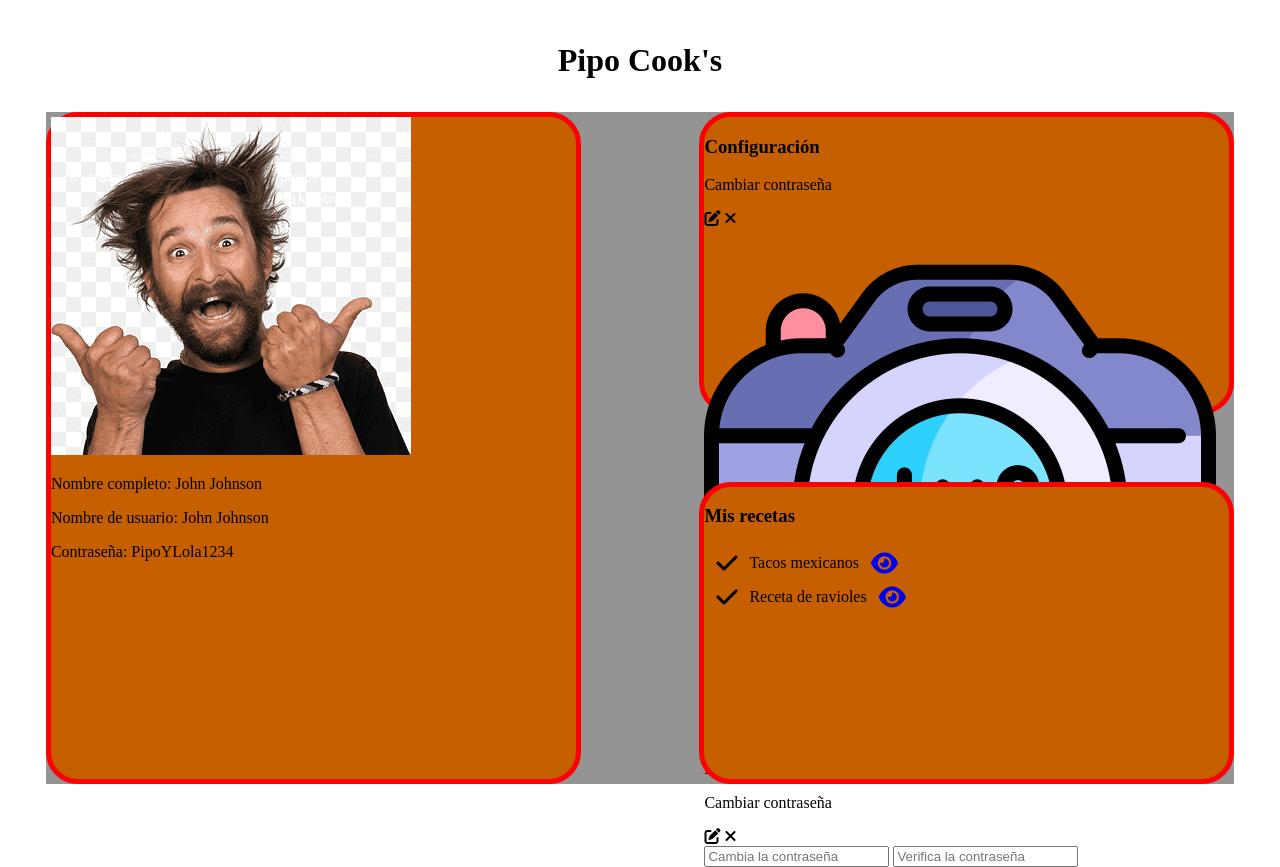
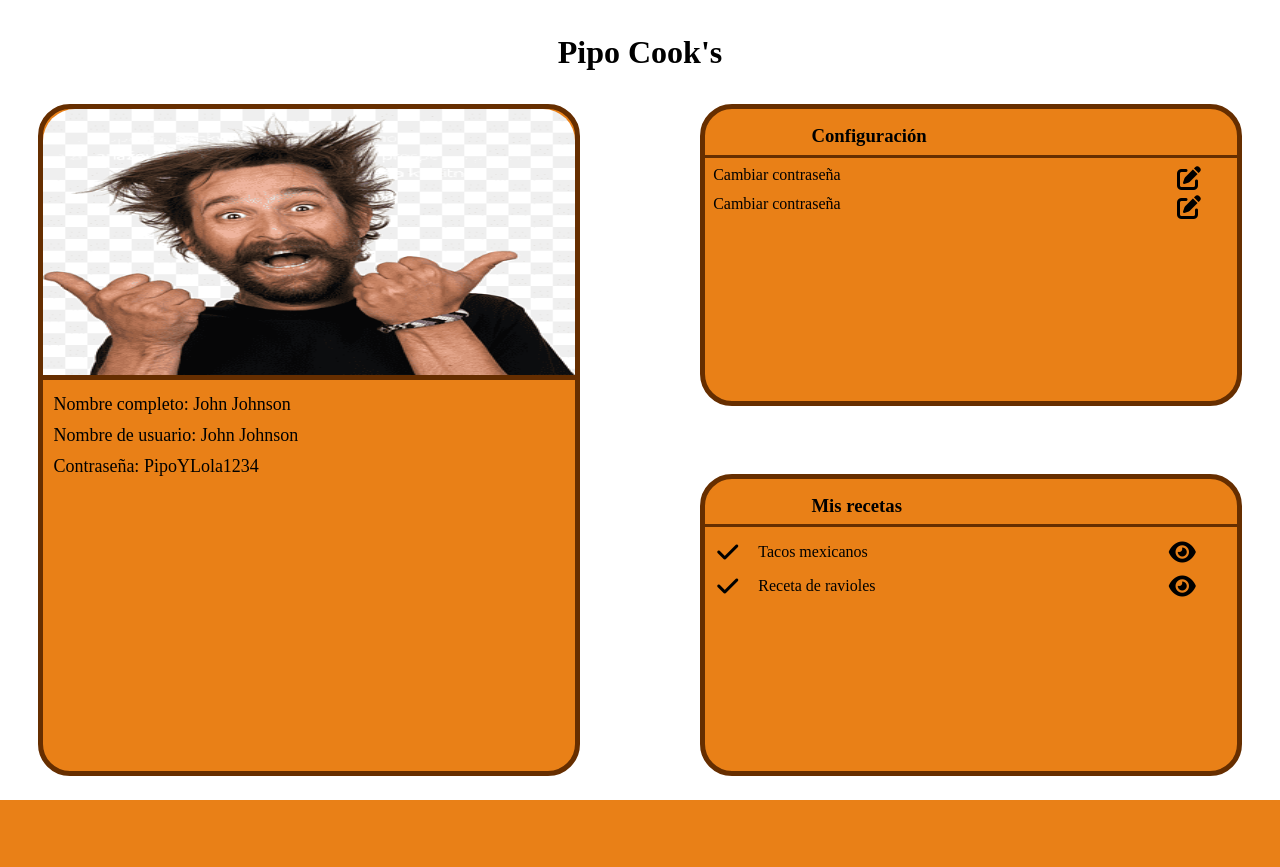
Before and after one commit to b-bastan/proyecto1_practicas-profesionales, a PHP site: template pipocooks/templates/usuario.html in a window 1280 px wide. After the commit the page ends 800 px from the top, so only its background shows below. Run offline with PHP 8.4, Linux system fonts and the light colour scheme; the template is opened without the code that fills it, so the values that code supplies are empty; some libraries are stand-ins or nearby versions.

Commit message:
Actualizacion styles.css
Solamente falta responsive en cuanto a FrontEnd

```diff
--- a/pipocooks/css/styles-usuario.css
+++ b/pipocooks/css/styles-usuario.css
@@ -1,3 +1,8 @@
+* {
+    margin: 0;
+    padding: 0;
+}
+
 header {
     height: 13vh;
     display: flex;
@@ -7,7 +12,6 @@ header {
 
 #contenedor-todo {
     margin: 0 3%;
-    background-color: rgb(148, 148, 148);
     height: 84vh;
     display: grid;
     grid-template-areas: "user settings" "user recipes";
@@ -17,37 +21,142 @@ header {
     row-gap: 10%;
 }
 
+/* Seccion usuario */
+
 .user {
-    border: 5px solid red;
+    border: 5px solid hsl(27, 100%, 20%);;
     border-radius: 2em;
-    background-color: rgb(197, 95, 0);
+    background-color: #e77400e8;
     grid-area: user;
 }
 
+.profile-photo {
+    border-radius: 2em 2em 0 0;
+    width: 100%;
+    aspect-ratio: 2/1;
+    border-bottom: 5px solid hsl(27, 100%, 20%);
+}
+
+.user p {
+    font-size: 18px;
+    margin-top: 10px;
+    margin-left: 10px;
+}
+
+/* Seccion configuracion */
+
 .settings {
-    border: 5px solid red;
+    border: 5px solid hsl(27, 100%, 20%);;
     border-radius: 2em;
-    background-color: rgb(197, 95, 0);
+    background-color: #e77400e8;
     grid-area: settings;
 }
 
+.settings h3 {
+    padding: 3% 0 1.5% 20%;
+    border-bottom: 3px solid hsl(27, 100%, 20%);
+    margin-bottom: 1.5%;
+}
+
+.settings-conf-item {
+    display: grid;
+    grid-template-areas: "auto auto";
+    grid-template-columns: 90% 10%;
+    margin: 5px .5em;
+}
+
+.settings-conf-item i {
+    font-size: 24px;
+    width: fit-content;
+}
+
+/* Editar foto de perfil */
+
+#modif-profile-photo {
+    /* display: flex; */
+    display: none;
+    flex-direction: column;
+    align-items: center;
+    width: 90%;
+    border: 1px solid rgb(54, 54, 54);
+    border-radius: 25px;
+    margin: 0 auto;
+}
+
+#modif-photo-on {
+    display: none;
+}
+
+.modif-profile-photo-img {
+    opacity: 60%;
+    width: 90px;
+    height: 90px;
+}
+
+/* Editar contraseña */
+
+#modif-pass-on {
+    display: none;
+}
+
+#modif-pass-box {
+    display: none;
+    flex-direction: column;
+    align-items: center;
+    width: 90%;
+    margin: 0 auto;
+}
+
+.modif-pass-inp {
+    width: 100%;
+    height: 2em;
+    border-radius: 20px;
+    margin-top: 15px;
+}
+
+.modif-pass-inp::placeholder {
+    padding-left: 20px;
+}
+
+/* Seccion recetas */
+
 .recipes {
-    border: 5px solid red;
+    border: 5px solid hsl(27, 100%, 20%);;
     border-radius: 2em;
-    background-color: rgb(197, 95, 0);
+    background-color: #e77400e8;
     grid-area: recipes;
+    overflow: scroll;
+}
+
+.recipes h3 {
+    padding: 3% 0 1.5% 20%;
+    border-bottom: 3px solid hsl(27, 100%, 20%);
+    margin-bottom: 1.5%;
+}
+
+.recipes::-webkit-scrollbar {
+    width: 0px;
 }
 
 .recipes-list-item {
-    display: flex;
     align-items: center;
+    display: grid;
+    grid-template-areas: "auto auto auto";
+    grid-template-columns: 10% 75% 15%;
 }
 
 .recipes-list-item i {
     margin: 5px .5em;
     font-size: 24px;
+    color: black;
 }
 
 .recipes-list-item p {
     margin: 0;
 }
+
+.recipes-list-item a {
+    width: fit-content;
+}
+
+/*Hasta 768px se ve bien, no hace falta responsive, mentira, ajustar un poco los espacios a la izquierda de recipes-list*/
```
